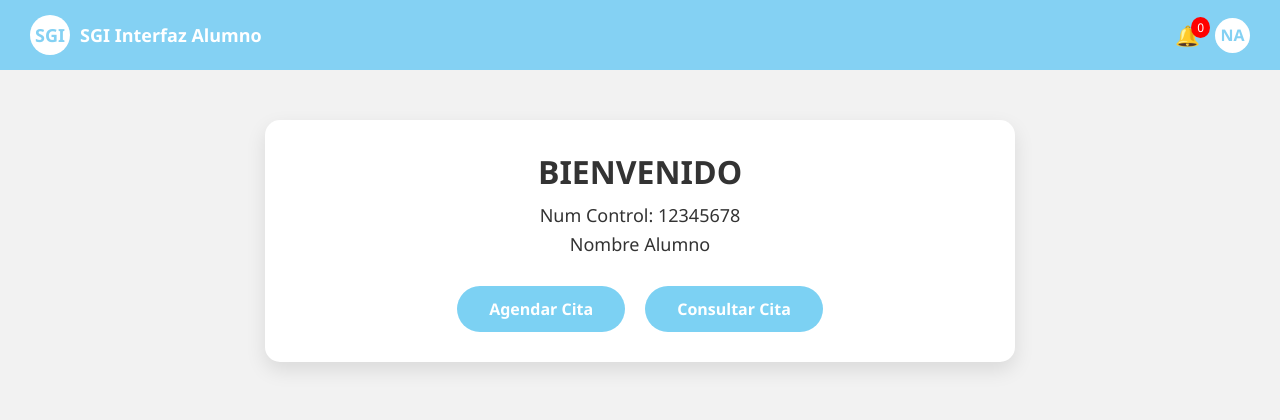
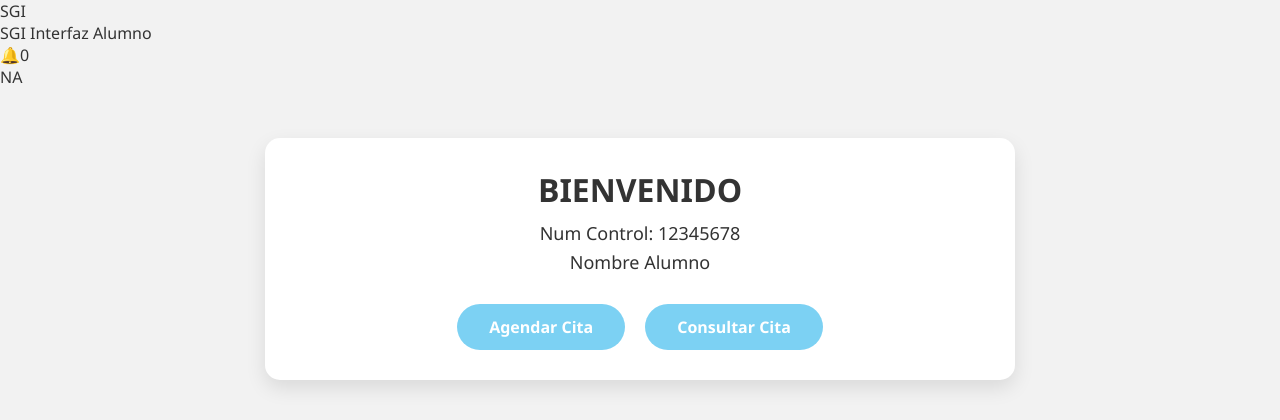
Before and after one commit to DaveCuc/ProyectoInv, a PHP site: page /SGI/index-citas.html in a window 1280 px wide. Shown: the top 420 px of the page. Run offline with PHP 8.4, Linux system fonts and the light colour scheme.

Commit message:
cambios css

```diff
--- a/SGI/estilos-citas.css
+++ b/SGI/estilos-citas.css
@@ -14,70 +14,6 @@
     min-height: 100vh;
   }
 
-  /* ------------------------------
-     ENCABEZADO (HEADER)
-  ------------------------------ */
-  header {
-    background-color: #84d1f3;
-    padding: 15px 30px;
-    display: flex;
-    align-items: center;
-    justify-content: space-between;
-  }
-
-  .logo-circle {
-    background: white;
-    color: #84d1f3;
-    font-weight: bold;
-    font-size: 18px;
-    width: 40px;
-    height: 40px;
-    border-radius: 50%;
-    display: flex;
-    align-items: center;
-    justify-content: center;
-  }
-
-  .titulo-header {
-    color: white;
-    font-weight: bold;
-    font-size: 18px;
-    margin-left: 10px;
-    flex-grow: 1;
-    text-align: left;
-  }
-
-  .notificaciones {
-    position: relative;
-    margin-right: 15px;
-  }
-
-  .icono-campana {
-    font-size: 20px;
-  }
-
-  .badge {
-    position: absolute;
-    top: -5px;
-    right: -10px;
-    background: red;
-    color: white;
-    font-size: 12px;
-    border-radius: 50%;
-    padding: 2px 6px;
-  }
-
-  .perfil-inicial {
-    background: white;
-    color: #84d1f3;
-    font-weight: bold;
-    width: 35px;
-    height: 35px;
-    border-radius: 50%;
-    display: flex;
-    align-items: center;
-    justify-content: center;
-  }
 
   /* ------------------------------
      CONTENEDOR PRINCIPAL
```
Also changed, not shown: SGI/agendar.html (+1 -6 lines), SGI/consultar.html (+1 -10 lines).
